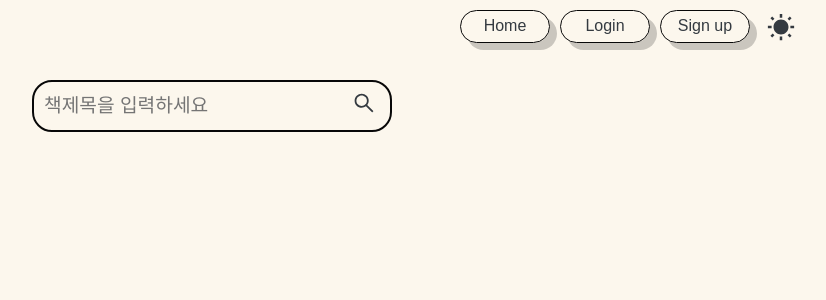
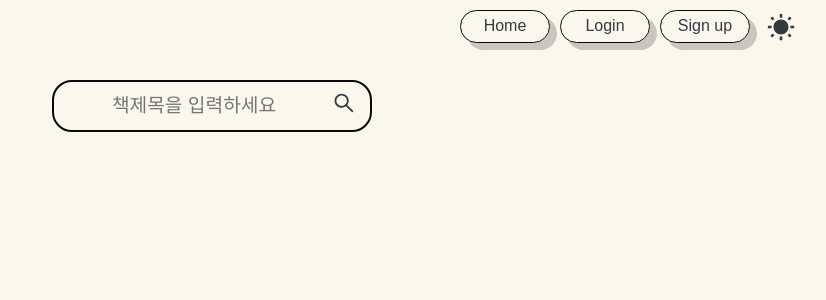
Before and after one commit to Globalkmaria/bookmemo, a React (Create React App) app: page / in a window 1280 px wide. Shown: the top 300 px of the page, without its empty margins (428-1254 px from the left). Built offline with nearby package versions, Linux system fonts and the light colour scheme.

Commit message:
search_input update

```diff
--- a/src/components/BookList/BookList.scss
+++ b/src/components/BookList/BookList.scss
@@ -5,8 +5,8 @@
 .bookList-wrapper{
   display: flex;
   flex-direction: column;
-  width: 80%;
-  max-width: 1000px;
+  flex: 8.5 8.5;
+  // max-width: 1000px;
   .bookList {
     display: flex;
     flex-wrap: wrap;
--- a/src/components/SaveBar/_SaveBar.scss
+++ b/src/components/SaveBar/_SaveBar.scss
@@ -1,11 +1,11 @@
 .savebar {
-  min-width: 100px;
-  width: 15%;
+  min-width: 110px;
+  flex: 1.5 1.5;
   height: 100%;
   display: flex;
   align-items: center;
   flex-direction: column;
-  margin-right: 20px;
+  // margin-right: 20px;
   padding: 10px 0;
   position: sticky;
   top: 40px;
@@ -22,6 +22,7 @@
   }
 
   button {
+    max-width: 120px;
     min-width: 50px;
     width: 80%;
     font-size: 0.9rem;
--- a/src/components/Search/Search.js
+++ b/src/components/Search/Search.js
@@ -15,6 +15,7 @@ function Search({ getbooks, loading, data }) {
   return (
     <>
       <div className="search-input">
+        <div className="search-input-inner">
           <form onSubmit={onSubmit}>
             <input
               type="text"
@@ -27,6 +28,8 @@ function Search({ getbooks, loading, data }) {
             </button>
           </form>
         </div>
+        <div className="search-input-outer"></div>
+      </div>
       {loading && !data && <div className="info">로딩중...</div>}
     </>
   );
--- a/src/components/Search/_Search.scss
+++ b/src/components/Search/_Search.scss
@@ -1,22 +1,34 @@
-.search-input{
-  transition: all 500ms ;
+.search-input {
+  transition: all 500ms;
   box-sizing: border-box;
   display: flex;
   justify-content: center;
   margin: 20px 0;
-  form{
-    padding: 8px;
+
+  .search-input-inner {
+    flex: 8 8;
+    display: flex;
+    justify-content: center;
+
+    form {
+      padding: 8px;
       border: if($theme=="light", 2px solid #080808, 2px solid #e9ecef);
       border-radius: 20px;
       display: flex;
+      width: 50%;
+      min-width: 300px;
+
       input {
+        width: 100%;
+        text-align: center;
         max-width: 500px;
-        min-width: 300px;
+        min-width: 260px;
         font-size: 1.2rem;
         background: none;
         border: none;
         color: if($theme=="light", $dark-font, $light-font);
       }
+
       button {
         font-size: 1.5rem;
         background: none;
@@ -24,4 +36,9 @@
         color: if($theme=="light", $dark-font, $light-font);
       }
     }
+  }
+
+  .search-input-outer {
+    flex: 2 2;
+  }
 }
--- a/src/container/MainElement.scss
+++ b/src/container/MainElement.scss
@@ -1,5 +1,6 @@
 .showSearchBooks {
   display: flex;
-  min-width: 80vw;
+  padding: 10px;
+  // min-width: 80vw;
   justify-content: center;
 }
--- a/src/pages/Home.js
+++ b/src/pages/Home.js
@@ -9,7 +9,7 @@ function Home() {
   const { query, data } = useSelector((state) => state.books);
   useInfiniteScroll(query, fetchBookList);
   return (
-    <section className="section">
+    <section className="home">
       <SearchContainer />
       {data && <ShowSearchContainer />}
     </section>
--- a/src/pages/pages.scss
+++ b/src/pages/pages.scss
@@ -6,10 +6,11 @@
 
 // Home
 .home {
-  display: flex;
-  flex-direction: column;
-  align-content: center;
-  padding: 0px 10px 15px 10px;
+  max-width: 1200px;
+  // display: flex;
+  // flex-direction: column;
+  // align-content: center;
+  // padding: 0px 10px 15px 10px;
 }
 
 // editpage
```
Lines whose indentation alone changed are shown as unchanged.
